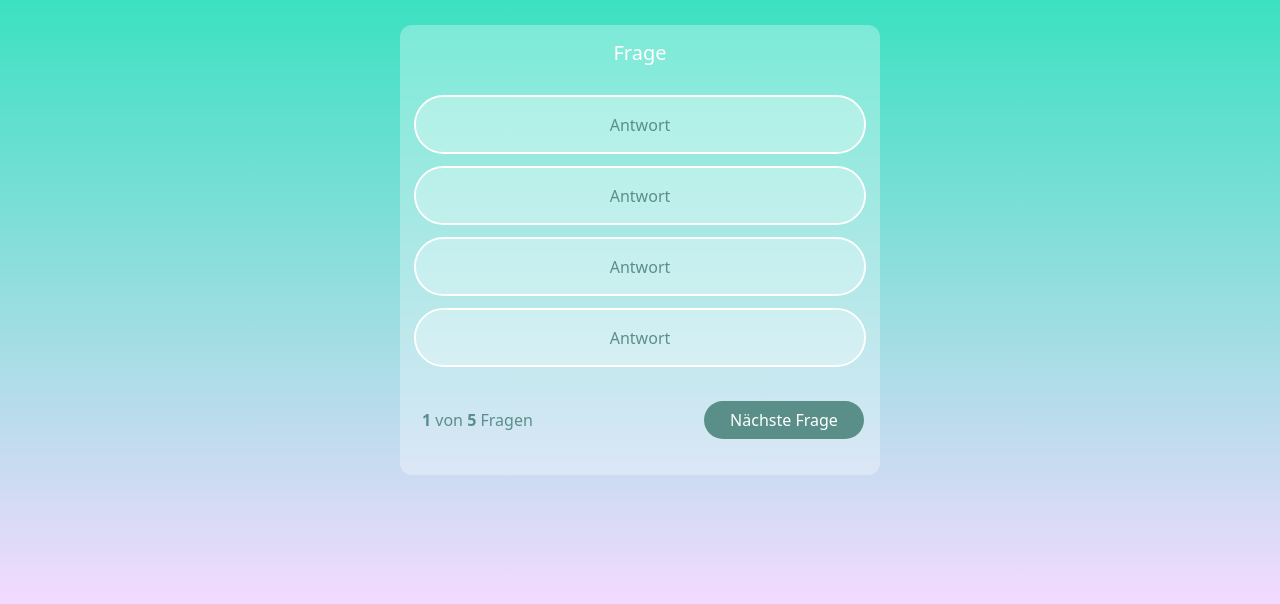
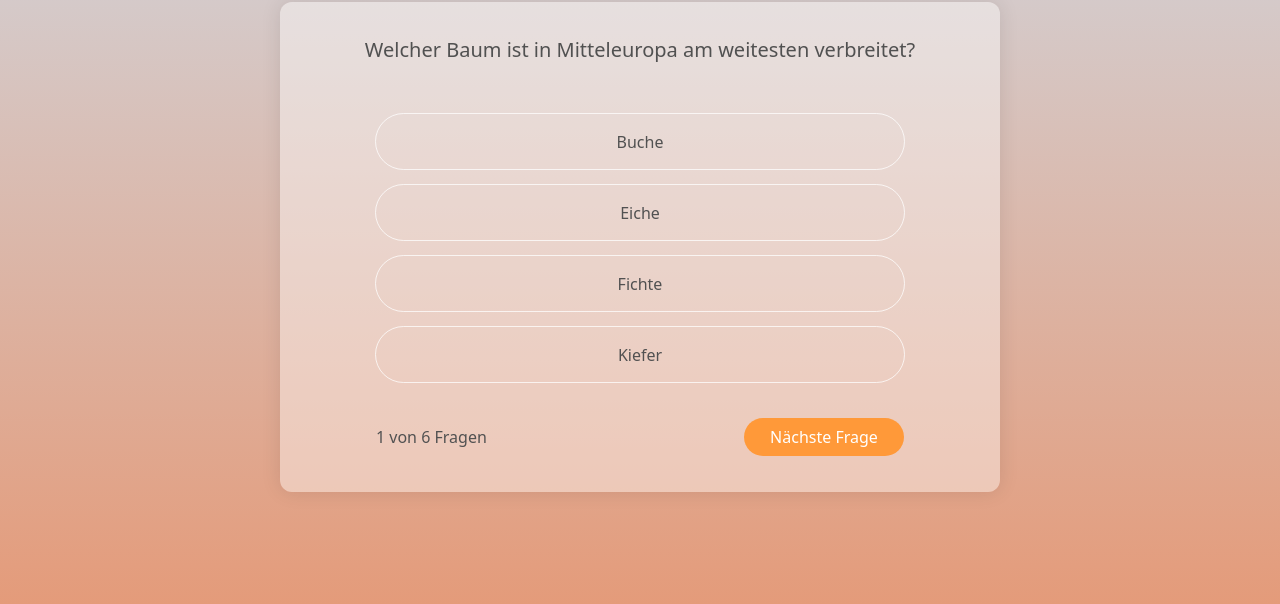
Before and after one commit to karinaklages/quiz-app, a website: page index.html in a window 1280 px wide. Shown: the part 196-800 px from the top of the page. Drawn offline with nearby package versions, Linux system fonts and the light colour scheme.

Commit message:
style: changed the color design

```diff
--- a/index.html
+++ b/index.html
@@ -10,36 +10,36 @@
 
     <title>Quiz App</title>
 </head>
-<body>
+<body onload="init()">
     <h1>Quiz App</h1>
     <div class="space"></div>
     <div class="container">
         <div class="card">
             <div class="card-body">
-                <h5 class="card-title">Frage</h5>
+                <h5 class="card-title" id="questionText">Frage</h5>
                 <div class="mb-3">
-                    <div class="answer">
+                    <div class="answer" id="answer_1" onclick="answer('answer_1')">
                         Antwort
                     </div>
                 </div>
                 <div class="mb-3">
-                    <div class="answer">
+                    <div class="answer" id="answer_2" onclick="answer('answer_2')">
                         Antwort
                     </div>
                 </div>
                 <div class="mb-3">
-                    <div class="answer">
+                    <div class="answer" id="answer_3" onclick="answer('answer_3')">
                         Antwort
                     </div>
                 </div>
                 <div class="mb-3">
-                    <div class="answer">
+                    <div class="answer" id="answer_4" onclick="answer('answer_4')">
                         Antwort
                     </div>
                 </div>
                 <div class="footer">
                     <span class="text-line">
-                        <p><b>1</b> von <b>5</b> Fragen</p>
+                        <p><b>1</b> von <b id="allQuestions">5</b> Fragen</p>
                     </span>
                     <div>
                         <a href="#" class="btn-custom">Nächste Frage</a>
@@ -48,6 +48,7 @@
             </div>
         </div>
     </div>
+    <script src="./scripts/data.js"></script>
     <script src="./script.js"></script>
 </body>
 </html>
--- a/script.js
+++ b/script.js
@@ -0,0 +1,24 @@
+// Variables
+
+let currentQuestion = 0;
+
+
+
+// Functions
+
+function init() {
+    document.getElementById("allQuestions").innerHTML = questions.length;
+
+    showQuestion()
+}
+
+
+function showQuestion() {
+    let question = questions[currentQuestion];
+
+    document.getElementById("questionText").innerHTML = question["question"];
+    document.getElementById("answer_1").innerHTML = question["answer_1"];
+    document.getElementById("answer_2").innerHTML = question["answer_2"];
+    document.getElementById("answer_3").innerHTML = question["answer_3"];
+    document.getElementById("answer_4").innerHTML = question["answer_4"];
+}
--- a/scripts/data.js
+++ b/scripts/data.js
@@ -24,19 +24,27 @@ const questions = [
         "right_answer": "Eichhörnchen",
     },
     {
-        "question": "Wie nennt man den Lebensraum, in dem Bäume die dominierende Pflanzenform sind?",
-        "answer_1": "Wüste",
-        "answer_2": "Savanne",
-        "answer_3": "Wald",
-        "answer_4": "Tundra",
-        "right_answer": "Wald",
-    },
-    {
         "question": "Welches Tier ist das größte lebende Säugetier der Erde?",
         "answer_1": "Afrikanischer Elefant",
         "answer_2": "Blauwal",
         "answer_3": "Pottwal",
         "answer_4": "Giraffe",
         "right_answer": "Blauwal",
+    },
+    {
+        "question": "Wie nennt man den Punkt, an dem ein Stern explodiert?",
+        "answer_1": "Supernova",
+        "answer_2": "Meteor",
+        "answer_3": "Quasar",
+        "answer_4": "Asteroid",
+        "right_answer": "Supernova",
+    },
+    {
+        "question": "Welcher Planet ist der Sonne am nächsten?",
+        "answer_1": "Venus",
+        "answer_2": "Merkur",
+        "answer_3": "Mars",
+        "answer_4": "Erde",
+        "right_answer": "Merkur",
     }
 ];
--- a/style.css
+++ b/style.css
@@ -3,16 +3,25 @@ body {
     flex-direction: column;
     justify-content: center;
     min-height: 100vh;
-    background-image: linear-gradient(to top, #f3daff 0%, #00e3ae 100%);
+    background-image: linear-gradient(to top, #e49b7a 0%, #d0d9e3 100%);
 }
 
-h1, h5 {
+h1 {
     text-align: center;
+    font-weight: 300;
     color: #fff;
 }
 
+h5 {
+    padding-top: 20px;
+    padding-bottom: 20px;
+    font-weight: 300;
+    text-align: center;
+}
+
 p {
-    color: #5A8F89;
+    color: #515151;
+    font-weight: 300;
 }
 
 a {
@@ -20,7 +29,7 @@ a {
 }
 
 .space {
-    height: 36px;
+    height: 30px;
 }
 
 .container {
@@ -36,22 +45,41 @@ a {
 
 .card-title {
     margin-bottom: 2rem;
-    color: #fff;
+    color: #515151;
 }
 
 .card {
     border-style: none;
     border-radius: 12px;
-    background-color: rgba(255, 255, 255, 0.3);
-    width: 30rem;
+    background-color: rgba(255, 255, 255, 0.40);
+    box-shadow: 0 0 20px rgba(0, 0, 0, 0.10);
+    width: 45rem;
 }
 
 .answer {
-    outline: 2px solid #fff;
+    outline: 1.5px solid #ffffffbe;
     border-radius: 50px;
-    background-color: rgba(255, 255, 255, 0.3);
-    color: #5A8F89;
+    color: #515151;
+    font-weight: 300;
     cursor: pointer;
+    transition: all 0.2s;
+    height: 55px;
+    display: flex;
+    align-items: center;
+    justify-content: center;
+    margin-left: 80px;
+    margin-right: 80px;
+}
+
+.answer:hover {
+    background-color: #ffffff40;
+}
+
+.right-answer {
+    border-radius: 50px;
+    background-color: #ff9939 !important;
+    outline: 1.5px solid #ff9939;
+    color: #fff;
     transition: all 0.2s;
     height: 55px;
     display: flex;
@@ -59,13 +87,22 @@ a {
     justify-content: center;
 }
 
-.answer:hover {
-    background-color: #ffffff75;
+.wrong-answer {
+    border-radius: 50px;
+    background-color: #fff !important;
+    outline: 1.5px solid #fff;
+    color: #515151;
+    transition: all 0.2s;
+    height: 55px;
+    display: flex;
+    align-items: center;
+    justify-content: center;
 }
 
 .btn-custom {
-    background-color: #5A8F89;
+    background-color: #ff9939;
     color: #fff;
+    font-weight: 300;
     border: none;
     border-radius: 50px;
     display: inline-flex;
@@ -75,15 +112,16 @@ a {
     height: 38px;
     margin-top: 20px;
     margin-bottom: 20px;
+    margin-right: 80px;
 }
 
 .btn-custom:hover {
-    background-color: #4b7d77;
+    background-color: #f89234;
     color: #fff;
 }
 
 .text-line {
-    margin-left: 6px;
+    margin-left: 80px;
 }
 
 .footer {
@@ -93,5 +131,5 @@ a {
 }
 
 .footer p {
-  margin: 0;
+    margin: 0;
 }
```
Also changed, not shown: assets/icons/favicon.jpg.
